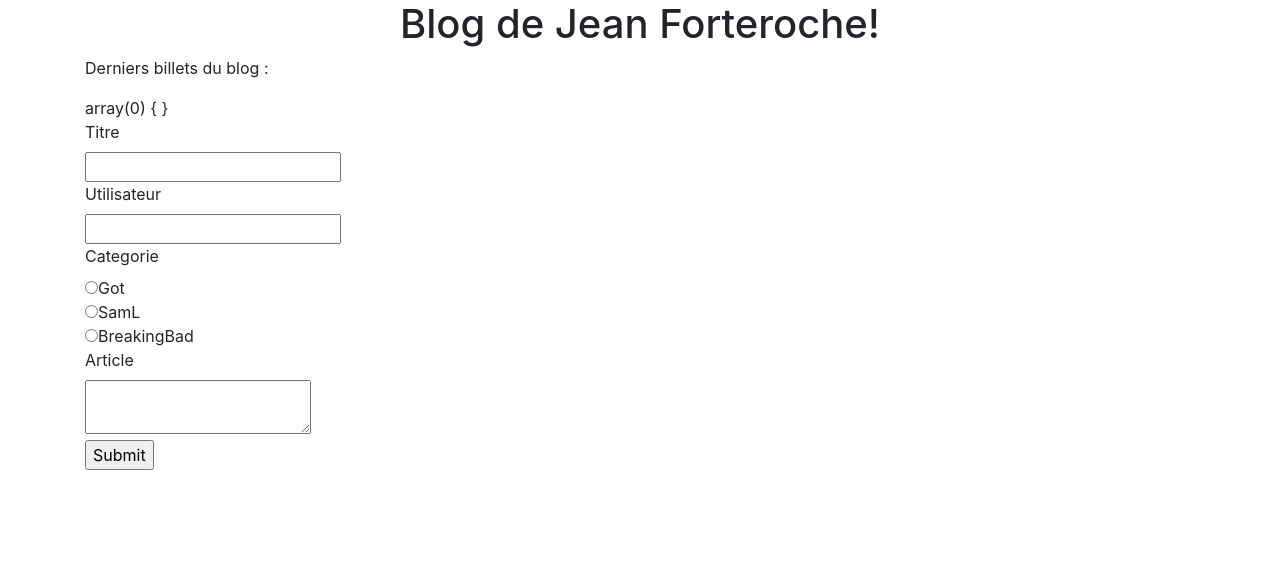
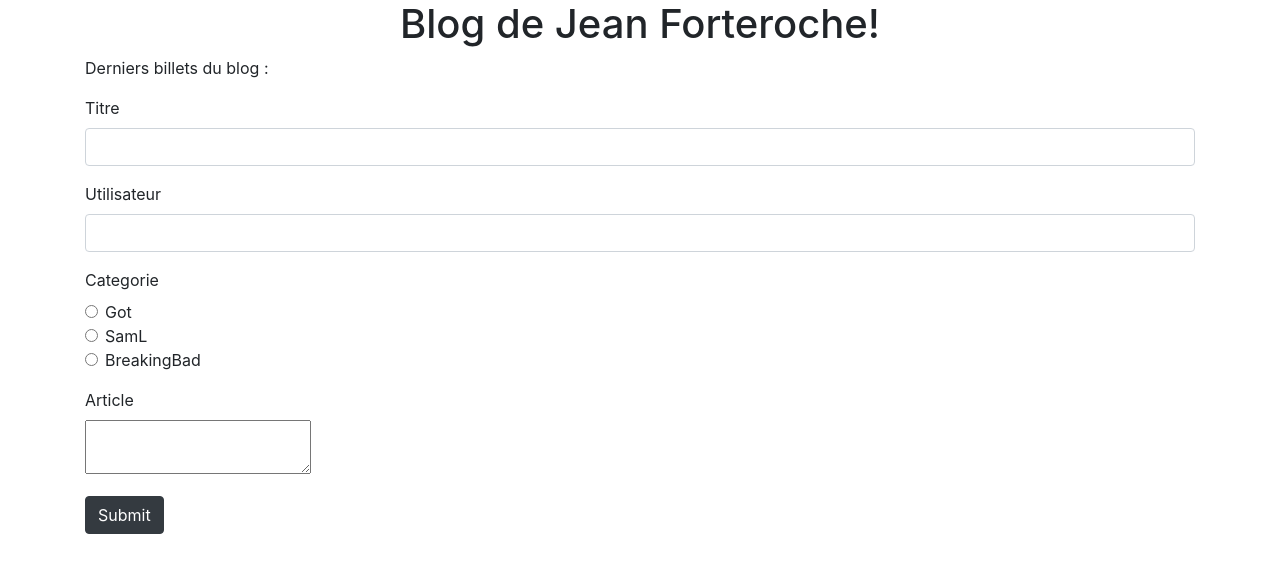
Before and after one commit to JeremBoyer/Blog_JF_p3, a PHP site: page /index.php?action=addPost in a window 1280 px wide. Shown: the part 56-629 px from the top of the page. Run offline with PHP 8.4, Linux system fonts and the light colour scheme; data that the repository does not hold is empty; some libraries are stand-ins or nearby versions.

Commit message:
Add notification system with alert.

```diff
--- a/Views/PostViews/addPostView.php
+++ b/Views/PostViews/addPostView.php
@@ -4,7 +4,7 @@
     <h1>Blog de Jean Forteroche!</h1>
     <p>Derniers billets du blog :</p>
 
-<?php var_dump($_SESSION);
+<?php
 if(isset($_SESSION['error']) || isset($_SESSION['success'])) {
         $alertType = 'success';
         $message = $_SESSION['success'];
@@ -13,7 +13,7 @@ if(isset($_SESSION['error']) || isset($_SESSION['success'])) {
             $alertType = 'danger';
             $message = $_SESSION['error'];
         }
-
+        session_destroy();
     ?>
 
     <div class="alert alert-<?= $alertType?>" role="alert">
@@ -22,29 +22,42 @@ if(isset($_SESSION['error']) || isset($_SESSION['success'])) {
     <?php
 }
 ?>
+
     <form action="index.php?action=addPost" method="post">
-        <div>
+        <div class="form-group">
             <label for="title">Titre</label><br />
-            <input type="text" id="title" name="title" />
+            <input class="form-control" type="text" id="title" name="title" />
         </div>
-        <div>
+        <div class="form-group">
             <label for="user_id_fk">Utilisateur</label><br />
-            <input type="text" id="user_id_fk" name="user_id_fk" />
+            <input class="form-control" type="text" id="user_id_fk" name="user_id_fk" />
         </div>
-        <div>
+        <div class="form-group">
             <label for="category_id_fk">Categorie</label><br />
-            <input type="radio" id="Got" name="category_id_fk" value="1" />Got</br>
-            <input type="radio" id="SamL" name="category_id_fk" value="2" />SamL</br>
-            <input type="radio" id="BreakingBad" name="category_id_fk" value="3" />BreakingBad</br>
 
+            <div class="form-check">
+                <label class="form-check-label">
+                    <input class="form-check-input" type="radio" id="Got" name="category_id_fk" value="1" /> Got</br>
+                </label>
+            </div>
+            <div class="form-check">
+                <label class="form-check-label">
+                    <input class="form-check-input" type="radio" id="SamL" name="category_id_fk" value="2" /> SamL</br>
+                </label>
+            </div>
+            <div class="form-check">
+                <label class="form-check-label">
+                    <input class="form-check-input" type="radio" id="BreakingBad" name="category_id_fk" value="3" /> BreakingBad</br>
+                </label>
+            </div>
         </div>
-        <div>
+        <div class="form-group">
             <label for="text">Article</label><br />
             <textarea id="mytextarea" name="content"></textarea>
         </div>
         <div>
 
-            <input type="submit" />
+            <input type="submit" class="btn btn-dark"/>
         </div>
     </form>
 
```
